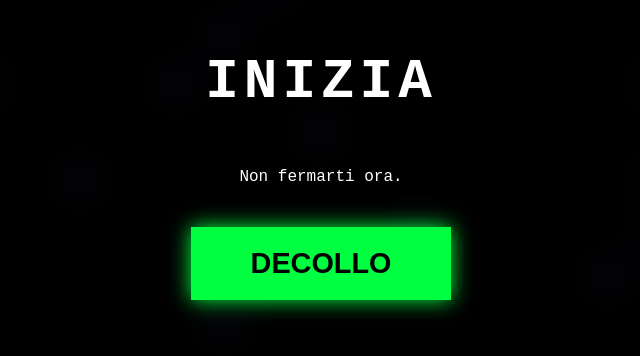
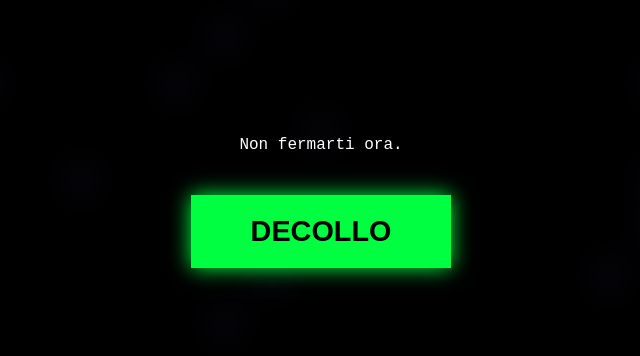
Before and after one commit to TheFisp/GAME-16, a plain HTML site: page index.html in a window 1280 px wide. Shown: the part 244-600 px from the top of the page, without its empty margins (319-959 px from the left). Drawn offline with Linux system fonts and the light colour scheme.

Commit message:
Remove title from message overlay in index.html
Removed the title text from the message overlay.

```diff
--- a/index.html
+++ b/index.html
@@ -77,7 +77,7 @@
 <audio id="sirenSound" loop><source src="https://www.soundjay.com/buttons/sounds/beep-01a.mp3" type="audio/mpeg"></audio>
 
 <div id="msg-overlay" class="overlay">
-    <h1 id="msg-title" style="font-size: 3.5rem; letter-spacing: 5px;">INIZIA</h1>
+    <h1 id="msg-title" style="font-size: 3.5rem; letter-spacing: 5px;"></h1>
     <p id="msg-desc">Non fermarti ora.</p>
     <button onclick="handleButtonClick()">DECOLLO</button>
 </div>
```
